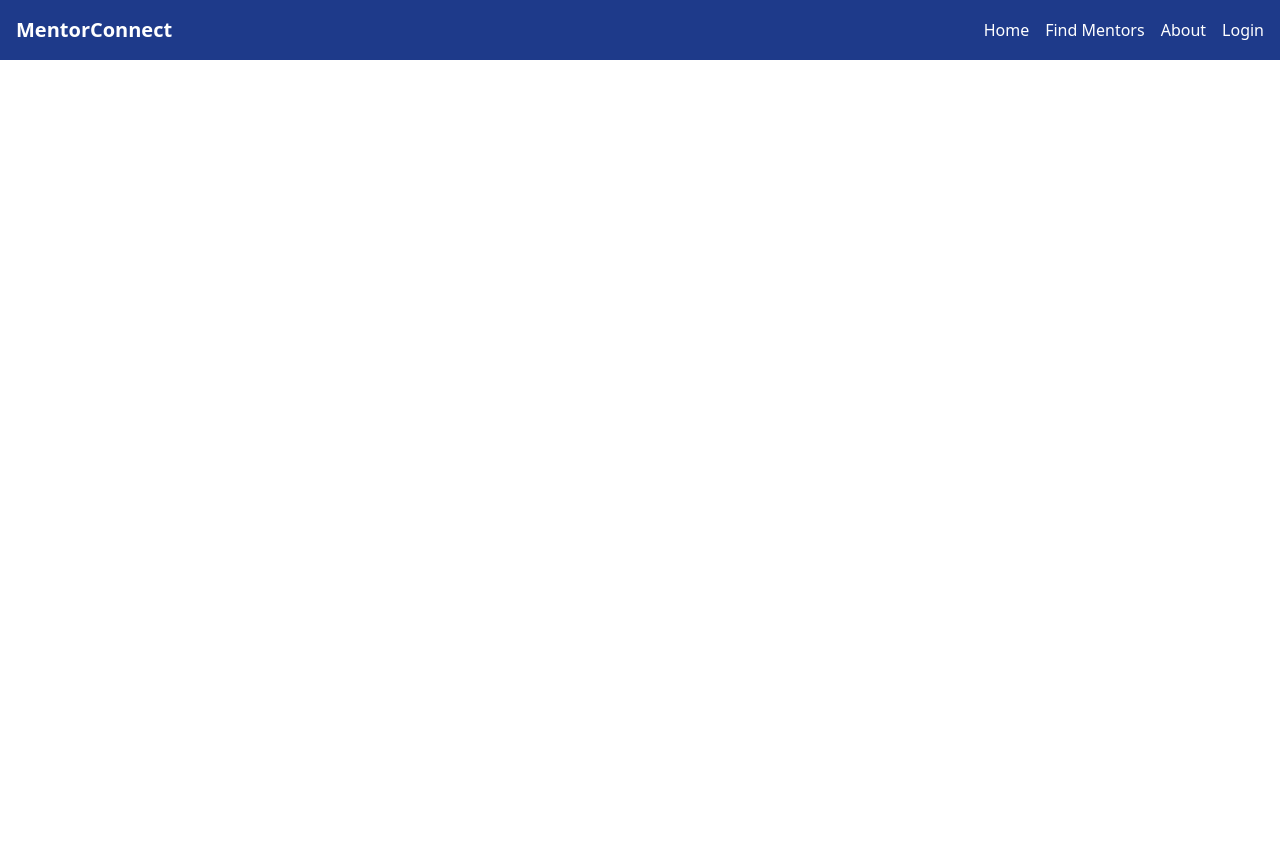
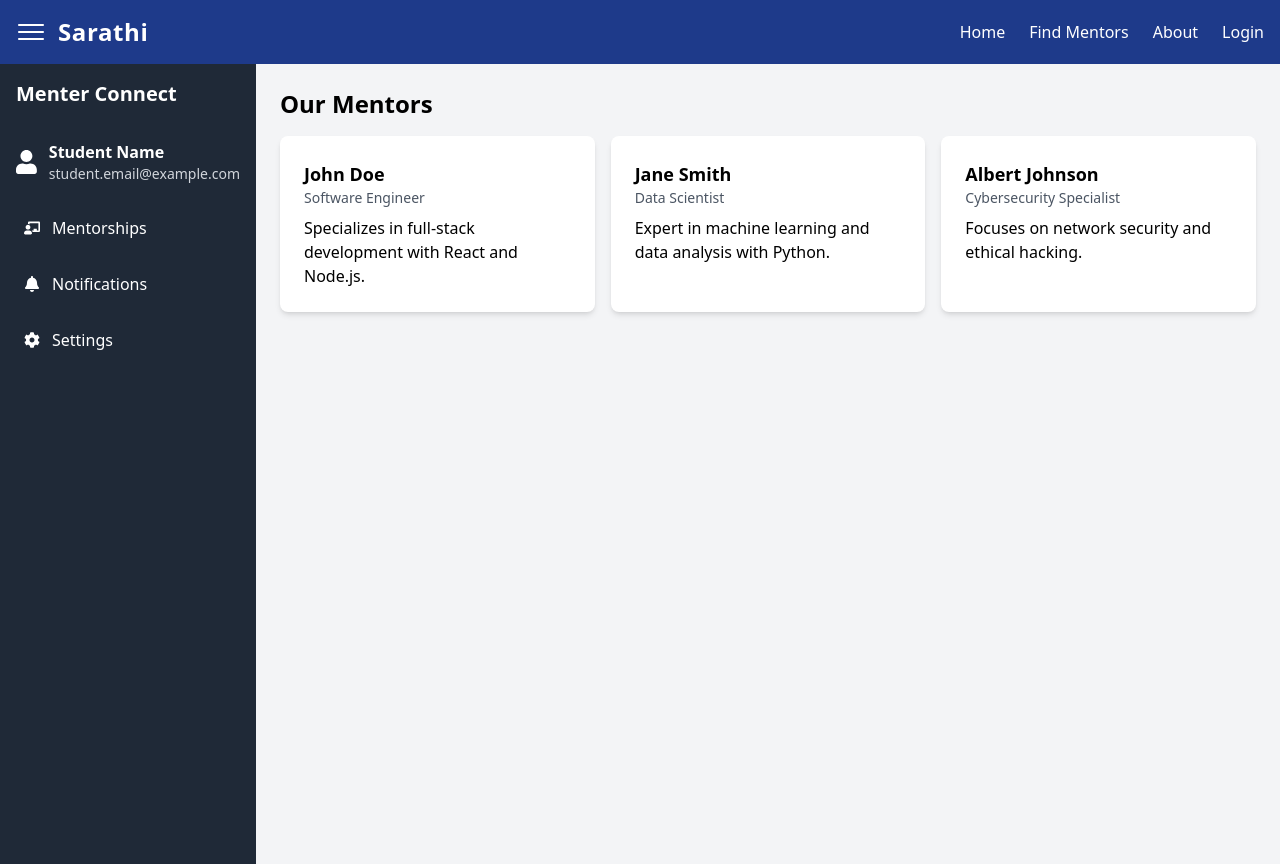
Before and after one commit to Sarathi062/Sarathi, a React (Vite) app: page /login in a window 1280 px wide. Before the commit the page ends 800 px from the top, so only its background shows below. Built offline with nearby package versions, Linux system fonts and the light colour scheme.

Commit message:
chore: Add react-icons and zustand dependencies, create useSidebarStore hook, and update Body and MentorCardPage components

```diff
--- a/package.json
+++ b/package.json
@@ -11,7 +11,9 @@
   },
   "dependencies": {
     "react": "^18.3.1",
-    "react-dom": "^18.3.1"
+    "react-dom": "^18.3.1",
+    "react-icons": "^5.3.0",
+    "zustand": "^4.5.5"
   },
   "devDependencies": {
     "@eslint/js": "^9.9.0",
--- a/src/components/Body.jsx
+++ b/src/components/Body.jsx
@@ -1,10 +1,12 @@
 import React from "react";
 import Navbar from "./Navbar";
+import MentorCardPage from "./MentorCardPage";
 
 const Body = () => {
 	return (
 		<div>
 			<Navbar />
+			<MentorCardPage />
 		</div>
 	);
 };
--- /dev/null
+++ b/src/components/MentorCard.jsx
@@ -0,0 +1,13 @@
+import React from "react";
+
+const MentorCard = ({ mentor }) => {
+	return (
+		<div className="bg-white p-6 rounded-lg shadow-md">
+			<h2 className="text-lg font-bold">{mentor.name}</h2>
+			<p className="text-sm text-gray-600">{mentor.title}</p>
+			<p className="mt-2">{mentor.description}</p>
+		</div>
+	);
+};
+
+export default MentorCard;
--- /dev/null
+++ b/src/components/MentorCardPage.jsx
@@ -0,0 +1,48 @@
+import React from "react";
+import Sidebar from "./Sidebar";
+import MentorCard from "./MentorCard";
+
+const MentorCardPage = () => {
+	// Example mentor data
+	const mentors = [
+		{
+			id: 1,
+			name: "John Doe",
+			title: "Software Engineer",
+			description:
+				"Specializes in full-stack development with React and Node.js.",
+		},
+		{
+			id: 2,
+			name: "Jane Smith",
+			title: "Data Scientist",
+			description: "Expert in machine learning and data analysis with Python.",
+		},
+		{
+			id: 3,
+			name: "Albert Johnson",
+			title: "Cybersecurity Specialist",
+			description: "Focuses on network security and ethical hacking.",
+		},
+		// Add more mentors as needed
+	];
+
+	return (
+		<div className="flex">
+			{/* Sidebar */}
+			<Sidebar />
+
+			{/* Main content */}
+			<div className="bg-gray-100 flex-1 p-6">
+				<h1 className="text-2xl font-semibold mb-4">Our Mentors</h1>
+				<div className="grid grid-cols-1 md:grid-cols-2 lg:grid-cols-3 gap-4">
+					{mentors.map((mentor) => (
+						<MentorCard key={mentor.id} mentor={mentor} />
+					))}
+				</div>
+			</div>
+		</div>
+	);
+};
+
+export default MentorCardPage;
--- a/src/components/Navbar.jsx
+++ b/src/components/Navbar.jsx
@@ -1,28 +1,67 @@
 import React from "react";
+import useSidebarStore from "../utils/useSidebarStore";
 
 const Navbar = () => {
+	const toggleBar = useSidebarStore((state) => state.setSidebarOpen);
+
+	const toggleSidebar = () => {
+		toggleBar();
+	};
+
 	return (
-		<nav className="bg-blue-900 text-white p-4">
-			<div className="container mx-auto flex justify-between items-center">
-				<div className="text-xl font-bold">MentorConnect</div>
-				<ul className="flex space-x-4">
+		<nav className="bg-blue-900 text-white p-4 shadow-lg">
+			<div className="container flex justify-between items-center">
+				{/* Left Section: Brand Title and Sidebar Toggle Icon */}
+				<div className="flex items-center gap-3">
+					{/* Sidebar Toggle Icon */}
+					<svg
+						xmlns="http://www.w3.org/2000/svg"
+						x="0px"
+						y="0px"
+						width="30"
+						height="30"
+						viewBox="0 0 30 30"
+						className="fill-current cursor-pointer"
+						onClick={toggleSidebar}
+					>
+						<path d="M 3 7 A 1.0001 1.0001 0 1 0 3 9 L 27 9 A 1.0001 1.0001 0 1 0 27 7 L 3 7 z M 3 14 A 1.0001 1.0001 0 1 0 3 16 L 27 16 A 1.0001 1.0001 0 1 0 27 14 L 3 14 z M 3 21 A 1.0001 1.0001 0 1 0 3 23 L 27 23 A 1.0001 1.0001 0 1 0 27 21 L 3 21 z"></path>
+					</svg>
+
+					{/* Brand Name */}
+					<div className="text-2xl font-bold tracking-wide">Sarathi</div>
+				</div>
+
+				{/* Right Section: Navigation Links */}
+				<ul className="flex space-x-6 ml-auto">
 					<li>
-						<a href="/" className="hover:text-blue-300">
+						<a
+							href="/"
+							className="hover:text-blue-300 transition-colors duration-300"
+						>
 							Home
 						</a>
 					</li>
 					<li>
-						<a href="/mentors" className="hover:text-blue-300">
+						<a
+							href="/mentors"
+							className="hover:text-blue-300 transition-colors duration-300"
+						>
 							Find Mentors
 						</a>
 					</li>
 					<li>
-						<a href="/about" className="hover:text-blue-300">
+						<a
+							href="/about"
+							className="hover:text-blue-300 transition-colors duration-300"
+						>
 							About
 						</a>
 					</li>
 					<li>
-						<a href="/login" className="hover:text-blue-300">
+						<a
+							href="/login"
+							className="hover:text-blue-300 transition-colors duration-300"
+						>
 							Login
 						</a>
 					</li>
--- /dev/null
+++ b/src/components/Sidebar.jsx
@@ -0,0 +1,65 @@
+import React from "react";
+import { FaUser, FaChalkboardTeacher, FaBell, FaCog } from "react-icons/fa";
+import useSidebarStore from "../utils/useSideBarStore";
+
+const Sidebar = () => {
+	const toggleState = useSidebarStore((state) => state.sidebarOpen);
+
+	return (
+		<div className="flex">
+			<aside
+				className={`${
+					toggleState ? "w-64" : "w-0"
+				} bg-gray-800 text-white h-screen transition-all duration-300 overflow-hidden`}
+			>
+				<div className="p-4">
+					<h2 className="text-xl font-bold mb-8">Menter Connect</h2>
+
+					{/* Profile Section */}
+					<div className="flex items-center mb-6">
+						<FaUser className="text-3xl mr-3" />
+						<div>
+							<p className="font-bold">Student Name</p>
+							<p className="text-sm text-gray-300">student.email@example.com</p>
+						</div>
+					</div>
+
+					{/* Navigation Links */}
+					<nav>
+						<ul>
+							<li className="mb-4">
+								<a
+									href="#"
+									className="flex items-center p-2 hover:bg-gray-700 rounded-lg transition-colors"
+								>
+									<FaChalkboardTeacher className="mr-3" />
+									<span>Mentorships</span>
+								</a>
+							</li>
+							<li className="mb-4">
+								<a
+									href="#"
+									className="flex items-center p-2 hover:bg-gray-700 rounded-lg transition-colors"
+								>
+									<FaBell className="mr-3" />
+									<span>Notifications</span>
+								</a>
+							</li>
+							<li className="mb-4">
+								<a
+									href="#"
+									className="flex items-center p-2 hover:bg-gray-700 rounded-lg transition-colors"
+								>
+									<FaCog className="mr-3" />
+									<span>Settings</span>
+								</a>
+							</li>
+						</ul>
+					</nav>
+				</div>
+			</aside>
+		</div>
+	);
+};
+
+export default Sidebar;
--- /dev/null
+++ b/src/utils/useSideBarStore.jsx
@@ -0,0 +1,8 @@
+import { create } from "zustand";
+
+const useSidebarStore = create((set) => ({
+	sidebarOpen: true,
+	setSidebarOpen: () => set((state) => ({ sidebarOpen: !state.sidebarOpen })),
+}));
+
+export default useSidebarStore;
```
Also changed, not shown: 1 other file (tests, documents, lock files or other folders).
